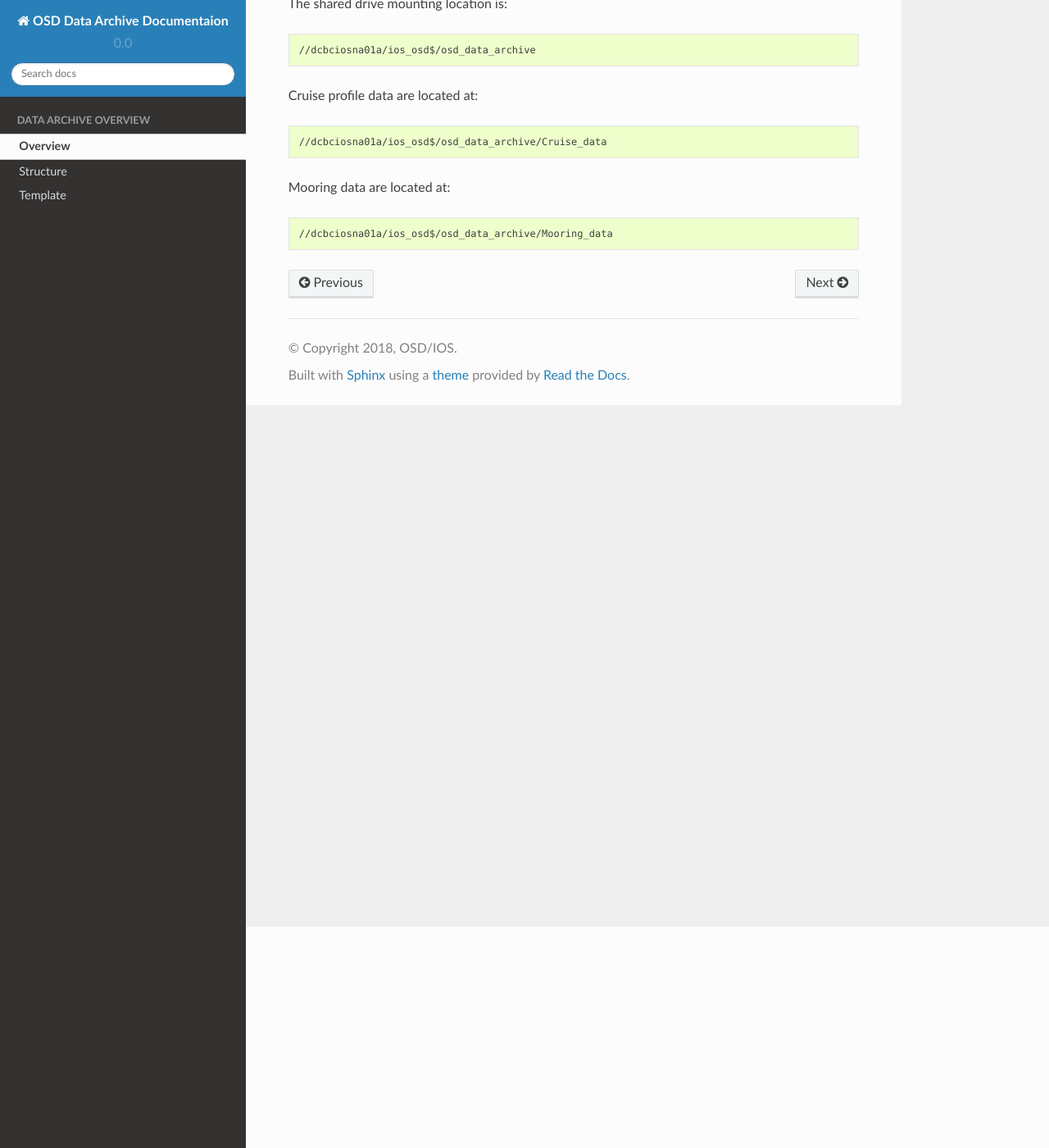
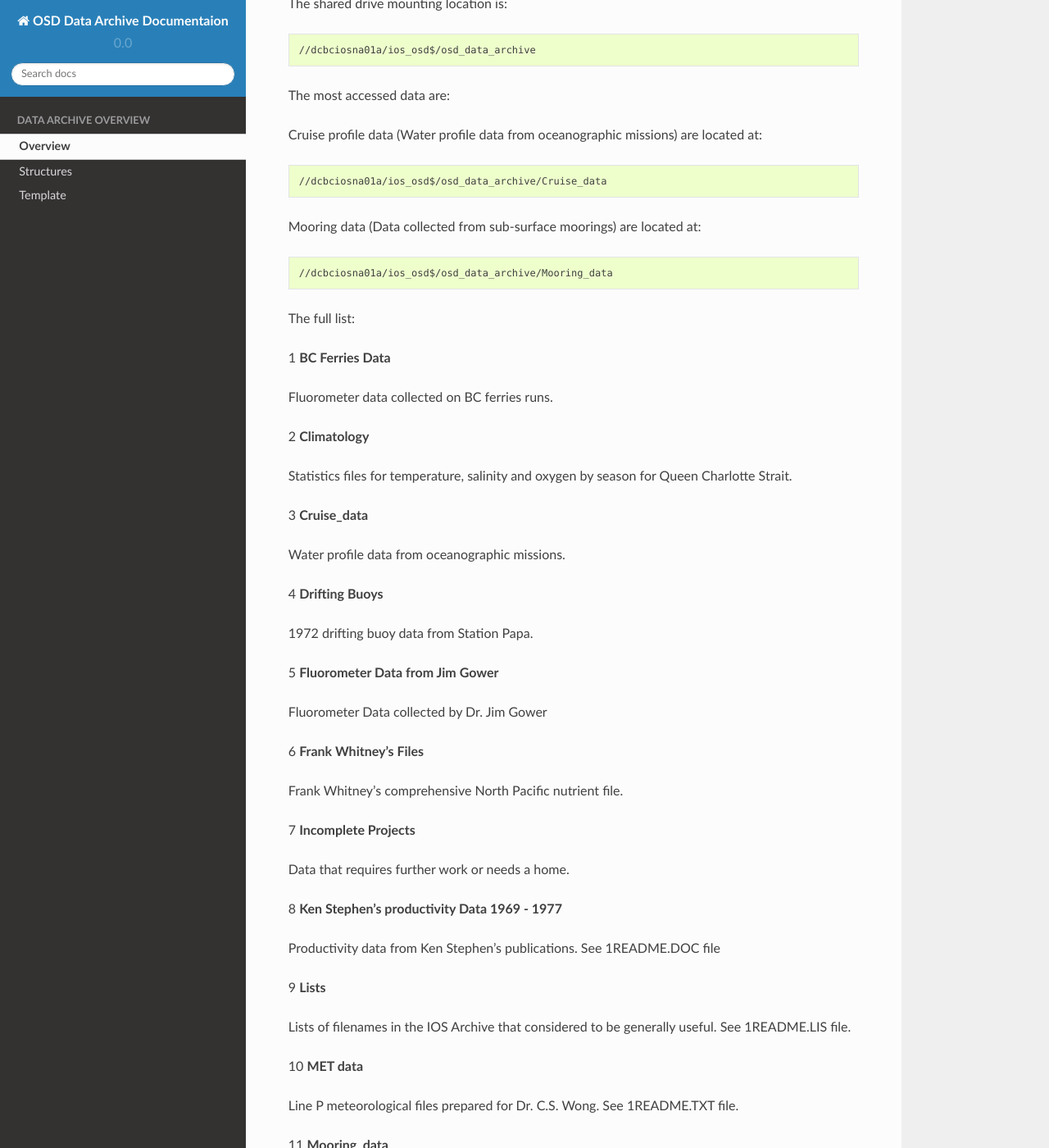
Before and after one commit to onedwd/ios_data, a Sphinx documentation site: the page built from source/overview.rst, in a window 1280 px wide and 1400 px high, scrolled down 270 px. Shown: the whole window at 82% size. Built offline with Sphinx 7.4.7 and the Read the Docs theme 2.0.0, drawn with Linux system fonts in a browser that asks for light colours; some of the changed text lies outside the part shown.

Commit message:
updated structures

```diff
--- a/source/overview.rst
+++ b/source/overview.rst
@@ -8,10 +8,104 @@
 
 	 //dcbciosna01a/ios_osd$/osd_data_archive
 
-Cruise profile data are located at::
+The most accessed data are:
+
+Cruise profile data (Water profile data from oceanographic missions) are located at::
 
 	 //dcbciosna01a/ios_osd$/osd_data_archive/Cruise_data
 
-Mooring data are located at::
+Mooring data (Data collected from sub-surface moorings) are located at::
 
 	//dcbciosna01a/ios_osd$/osd_data_archive/Mooring_data
+
+The full list:
+
+1
+**BC Ferries Data**
+
+Fluorometer data collected on BC ferries runs.
+
+2
+**Climatology**
+
+Statistics files for temperature, salinity and oxygen by season for Queen Charlotte Strait.
+
+3
+**Cruise_data**
+
+Water profile data from oceanographic missions.
+
+4
+**Drifting Buoys**
+
+1972 drifting buoy data from Station Papa.
+
+5
+**Fluorometer Data from Jim Gower**
+
+Fluorometer Data collected by Dr. Jim Gower
+
+6
+**Frank Whitney's Files**
+
+Frank Whitney's comprehensive North Pacific nutrient file.
+
+7
+**Incomplete Projects**
+
+Data that requires further work or needs a home.
+
+8
+**Ken Stephen's productivity Data 1969 - 1977**
+
+Productivity data from Ken Stephen’s publications. See 1README.DOC file
+
+9
+**Lists**
+
+Lists of filenames in the IOS Archive that considered to be generally useful.  See 1README.LIS file.
+
+10
+**MET data**
+
+Line P meteorological files prepared for Dr. C.S. Wong.  See 1README.TXT file.
+
+11
+**Mooring_data**
+
+Data collected from sub-surface moorings.
+
+12
+**Nanoose**
+
+See file 1README_Nanoose_Files.doc.
+
+13
+**Riverflo**
+
+River flow data (monthly) from selected major rivers in BC and the US. See 1README.DOC file.
+
+14
+**Search Engine**
+
+Line P polygon required by web search engine.
+
+15
+**Sediment Traps and Particle Flux**
+
+Sediment Trap data.
+
+16
+**SPECPROJ**
+
+Data from "SPECIAL PROJECTS" that do not fall under the other categories in the archive.  See 1README.LIS file.
+
+17
+**UBC**
+
+Oceanographic data collected by the University of British Columbia.
+
+18
+**UOFW**
+
+Oceanographic data collected by the University of Washington.
```
Also changed, not shown: source/structure.rst (+26 -2 lines).
